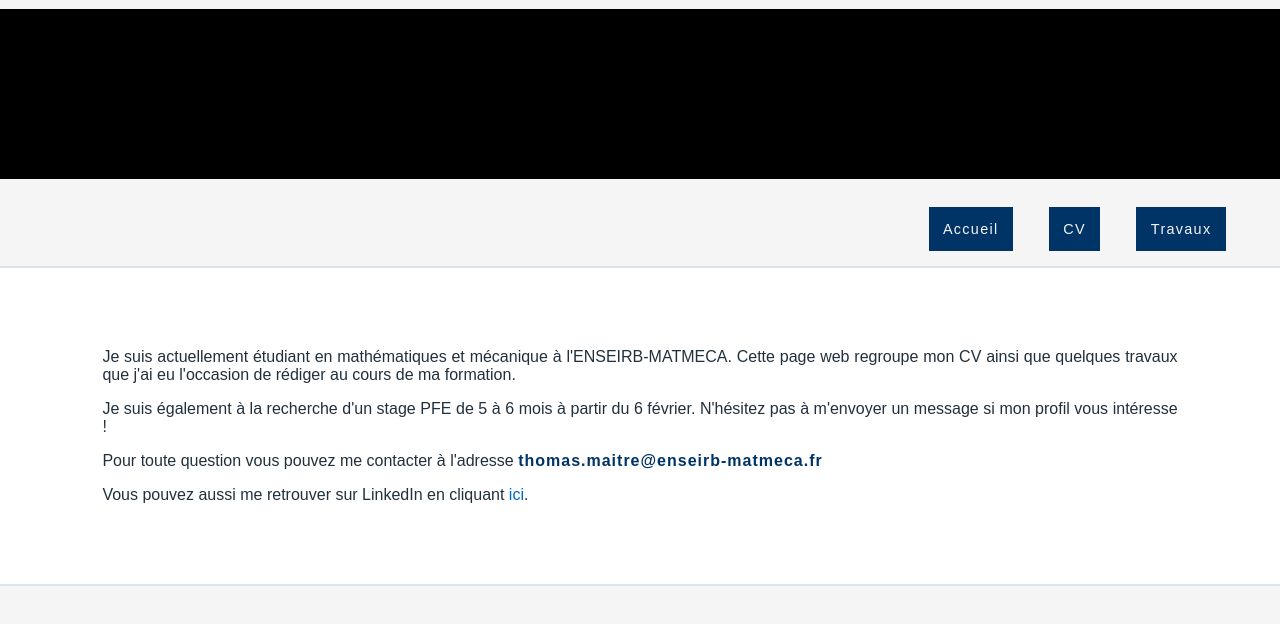
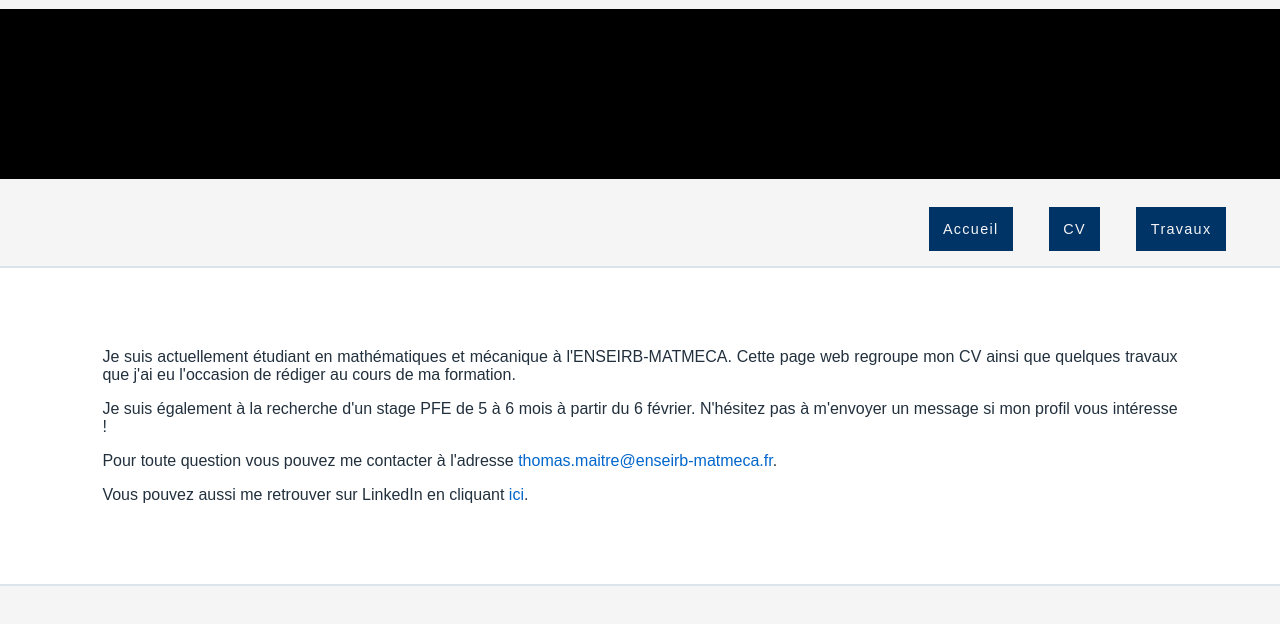
Before and after one commit to Tommte/Page-perso, a plain HTML site: page index.html in a window 1280 px wide. Shown: the part 144-768 px from the top of the page. Drawn offline with Linux system fonts and the light colour scheme.

```diff
--- a/index.html
+++ b/index.html
@@ -27,8 +27,7 @@
 <p>Je suis également à la recherche d'un stage PFE de 5 à 6 mois à partir du 6 février. N'hésitez pas à m'envoyer un message si mon profil vous intéresse ! </p>
 
 <div id="contact">
-<p>Pour toute question vous pouvez me contacter à l'adresse
-<span>thomas.maitre@enseirb-matmeca.fr</span></p>
+<p>Pour toute question vous pouvez me contacter à l'adresse <a href="mailto:thomas.maitre@enseirb-matmeca.fr"> thomas.maitre@enseirb-matmeca.fr</a>.</p>
 <p>Vous pouvez aussi me retrouver sur LinkedIn en cliquant <a href="https://www.linkedin.com/in/thomas-maitre-341b851b5/" target="_blank">ici</a>.</p>
 </div>
 
```
